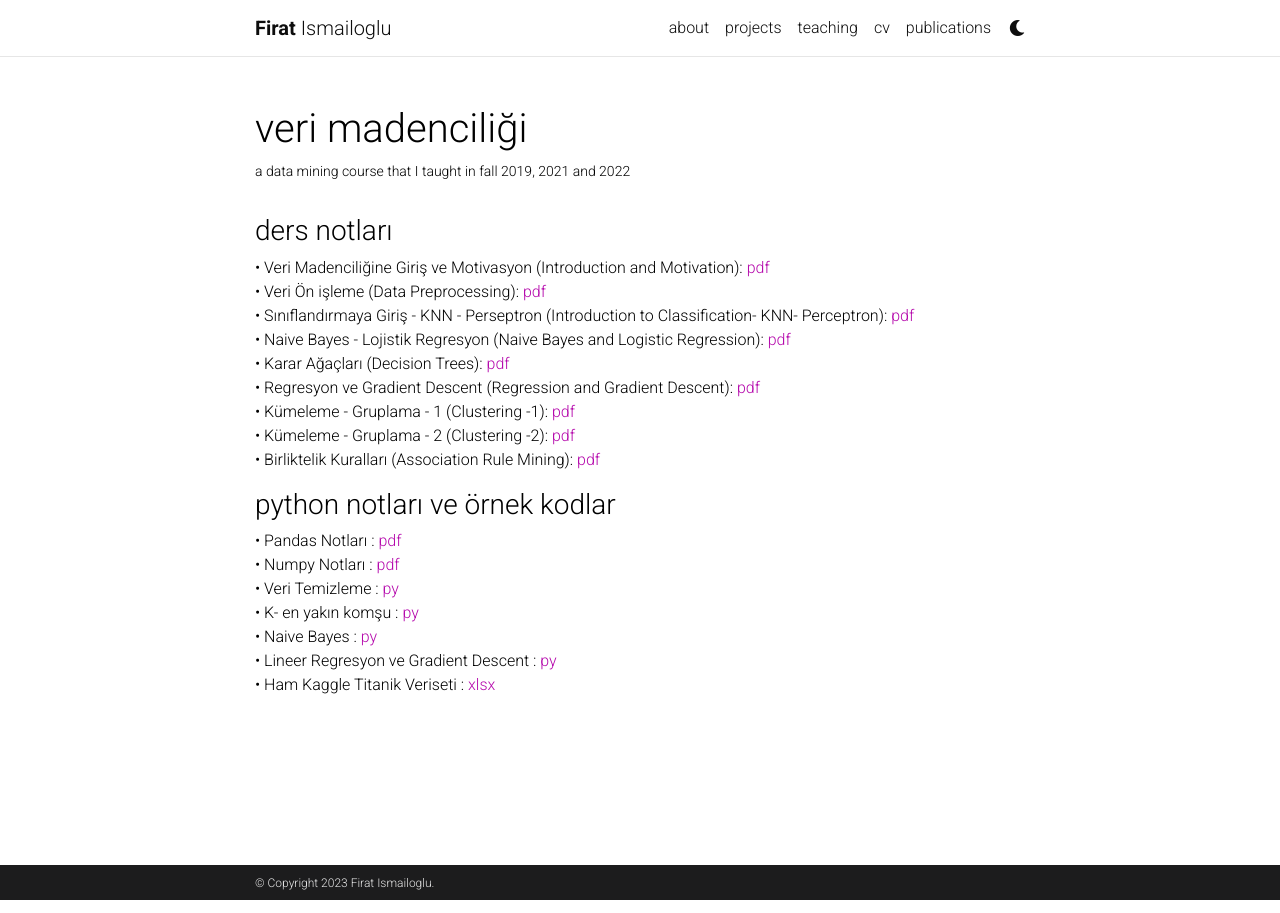
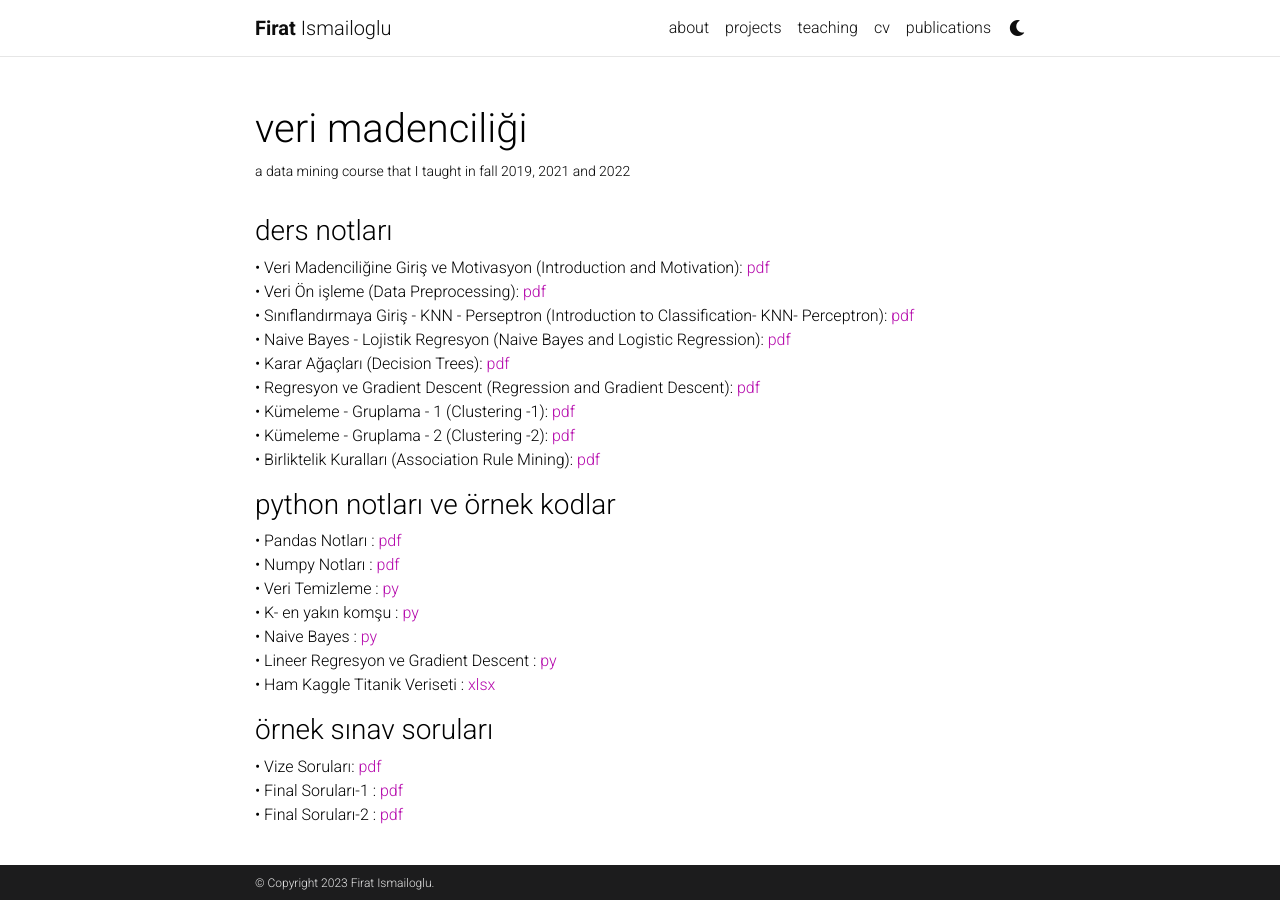
Before and after one commit to FiratIsmailoglu/firatismailoglu.github.io, a Jekyll site: the page built from _projects/1_project.md, in a window 1280 px wide. Built offline with Jekyll 4.4.1, drawn with Linux system fonts in a browser that asks for light colours; comment, search, counter and statistics services are not loaded; a style sheet for code colours, icons or effects is not loaded.

Commit message:
Update 1_project.md

```diff
--- a/_projects/1_project.md
+++ b/_projects/1_project.md
@@ -18,7 +18,7 @@ category: work
  &#8226; Regresyon ve Gradient Descent (Regression and Gradient Descent): [pdf](/assets/pdf/firism_veri_madenciliği_regresyon_gradient_descent.pdf)<br />
   &#8226; Kümeleme - Gruplama - 1 (Clustering -1): [pdf](/assets/pdf/firism_veri_madenciliği_kümeleme_gruplama.pdf)<br />
    &#8226; Kümeleme - Gruplama - 2 (Clustering -2): [pdf](/assets/pdf/firism_veri_madenciliği_kümeleme_gruplama_2.pdf)<br />
-  &#8226; Birliktelik Kuralları (Association Rule Mining): [pdf](/assets/pdf/ firism_veri_madenciliği_birliktelik kurallari.pdf)<br />
+  &#8226; Birliktelik Kuralları (Association Rule Mining): [pdf](/assets/pdf/firism_veri_madenciliği_birliktelik kurallar.pdf)<br />
 
 
 
@@ -30,3 +30,9 @@ category: work
    &#8226; Naive Bayes  : [py](/assets/pdf/firism_naive_bayes.py) <br />
     &#8226; Lineer Regresyon ve Gradient Descent : [py](/assets/pdf/firism_gradient_descent_lineerReg.py) <br />
   &#8226; Ham Kaggle Titanik Veriseti : [xlsx](/assets/pdf/kaggle_titanic_raw.xlsx) <br />
+
+
+<h3>örnek sınav soruları</h3>
+ &#8226; Vize Soruları: [pdf](/assets/pdf/firism_vize_soru_ve_cevaplar.pdf) <br />
+  &#8226; Final Soruları-1 : [pdf](/assets/pdf/firism_final_soru_ve_cevaplar_1.pdf) <br />
+   &#8226; Final Soruları-2 : [pdf](/assets/pdf/firism_final_soru_ve_cevaplar_2.pdf) <br />
```
